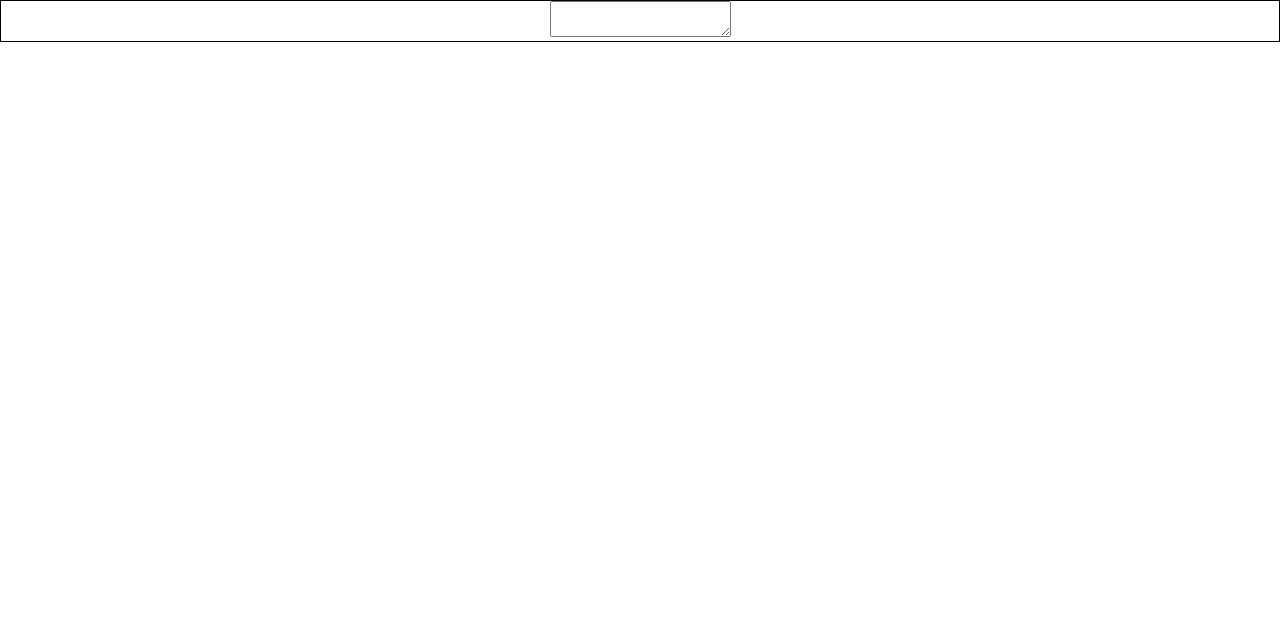
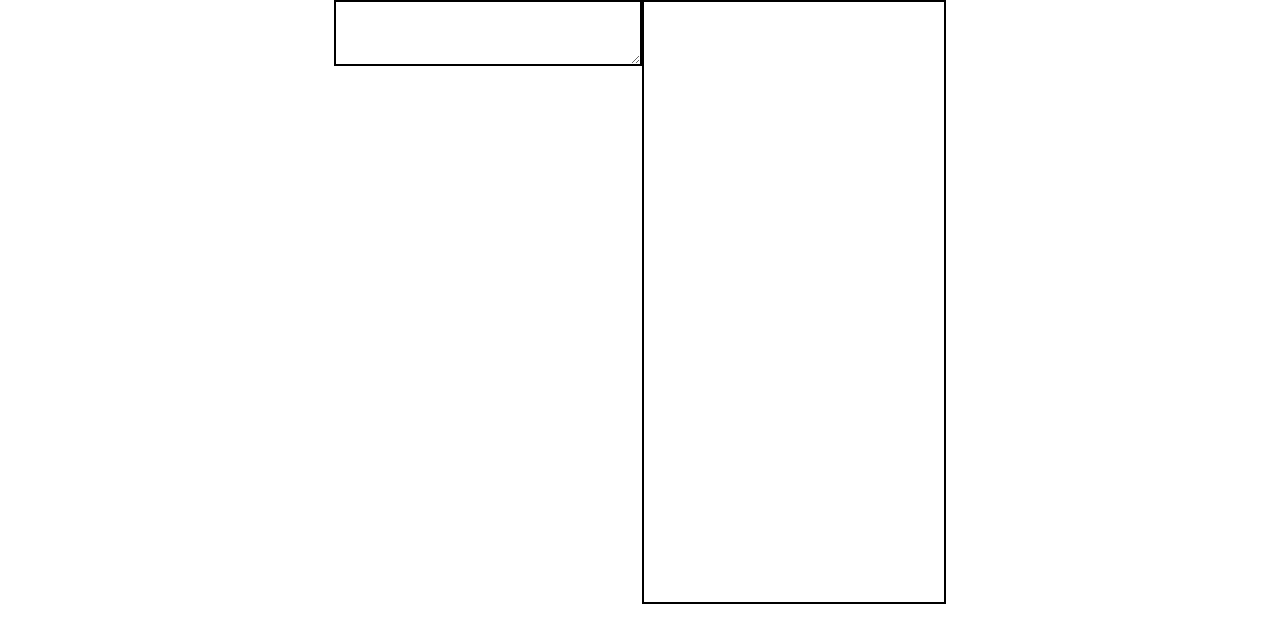
Before and after one commit to markysha/dsu-visualizer, a React (Create React App) app: page / in a window 1280 px wide. Shown: the top 642 px of the page. Built offline with nearby package versions, Linux system fonts and the light colour scheme.

Commit message:
added basic graph visualization

```diff
--- a/package.json
+++ b/package.json
@@ -6,6 +6,7 @@
     "@testing-library/jest-dom": "^4.2.4",
     "@testing-library/react": "^9.5.0",
     "@testing-library/user-event": "^7.2.1",
+    "cytoscape": "^3.14.1",
     "react": "^16.13.1",
     "react-dom": "^16.13.1",
     "react-redux": "^7.2.0",
--- a/src/App.css
+++ b/src/App.css
@@ -1,38 +1,6 @@
 .App {
-  text-align: center;
+  display: flex;
+  justify-content: center;
+  align-items: top;
+  /* text-align: center; */
 }
-
-.App-logo {
-  height: 40vmin;
-  pointer-events: none;
-}
-
-@media (prefers-reduced-motion: no-preference) {
-  .App-logo {
-    animation: App-logo-spin infinite 20s linear;
-  }
-}
-
-.App-header {
-  background-color: #282c34;
-  min-height: 100vh;
-  display: flex;
-  flex-direction: column;
-  align-items: center;
-  justify-content: center;
-  font-size: calc(10px + 2vmin);
-  color: white;
-}
-
-.App-link {
-  color: #61dafb;
-}
-
-@keyframes App-logo-spin {
-  from {
-    transform: rotate(0deg);
-  }
-  to {
-    transform: rotate(360deg);
-  }
-}
--- a/src/App.js
+++ b/src/App.js
@@ -1,11 +1,13 @@
 import React from 'react';
 import './App.css';
 import GraphInput from "./components/GraphInput";
+import GraphVisualizer from "./components/GraphVisualizer";
 
 function App() {
   return (
     <div className="App">
       <GraphInput />
+      <GraphVisualizer />
     </div>
   );
 }
--- a/src/classes/graph.js
+++ b/src/classes/graph.js
@@ -7,11 +7,11 @@ export default class Graph {
     .split("\n")
     .forEach(line => {
       if (!line) return;
-      let numbers = line.split(" ").map(word => +word);
+      let numbers = line.split(" ");
       if (numbers.length !== 3) return;
       let [from, to, weight] = numbers;
       this.edges.push({ from, to, weight });
-      this.vertices = Object.assign(this.vertices, { to, from });
+      this.vertices = Object.assign(this.vertices, { [to]: to, [from]: from });
     });
   }
 }
--- a/src/components/GraphInput.css
+++ b/src/components/GraphInput.css
@@ -1,8 +1,9 @@
 .GraphInput {
-    border: 1px solid black;
 }
 
-.GrapghInput-input {
+.GraphInput-input {
+    border: 2px solid black;
     min-width: 100px;
     max-width: 300px;
+    font-size: 25px;
 }
--- a/src/components/GraphInput.js
+++ b/src/components/GraphInput.js
@@ -6,9 +6,7 @@ import { setGraph } from '../actions';
 function GraphInput({ graph, setGraph }) {
   return (
     <div className="GraphInput">
-      <form>
-        <textarea className="GraphInput-input" value={graph} onChange={event => setGraph(event.target.value)} />
-      </form>
+      <textarea className="GraphInput-input" value={graph} onChange={event => setGraph(event.target.value)} />
     </div>
   );
 }
--- /dev/null
+++ b/src/components/GraphVisualizer.css
@@ -0,0 +1,5 @@
+.GraphVisualizer {
+  min-width: 300px;
+  min-height: 600px;
+  border: 2px solid black;
+}
--- /dev/null
+++ b/src/components/GraphVisualizer.js
@@ -0,0 +1,81 @@
+import React from 'react';
+import { connect } from 'react-redux';
+import Graph from "../classes/graph";
+import cytoscape from "cytoscape";
+import "./GraphVisualizer.css";
+
+class GraphVisualizer extends React.Component {
+  constructor(props) {
+    super(props);
+  }
+
+  componentDidUpdate() {
+    this.graph = this.props.graph;
+
+    console.log(document.querySelector('.GraphVisualizer'));
+    console.log(this.graph);
+    this.cy = cytoscape({
+
+      container: document.querySelector('.GraphVisualizer'), // container to render in
+
+      elements: [
+        ...Object.keys(this.graph.vertices).map(key => ({
+          data: {id: key}
+        })),
+        ...this.graph.edges.map(edge => ({
+          data: {id: edge.from + "_" + edge.to, source: edge.from, target: edge.to }
+        })),
+        // { // edge ab
+        //   data: { id: 'ab', source: 'a', target: 'b' }
+        // }
+      ],
+
+      style: [ // the stylesheet for the graph
+        {
+          selector: 'node',
+          style: {
+            'background-color': '#666',
+            'label': 'data(id)'
+          }
+        },
+
+        {
+          selector: 'edge',
+          style: {
+            'width': 3,
+            'line-color': '#ccc',
+            'target-arrow-color': '#ccc',
+            'target-arrow-shape': 'triangle'
+          }
+        }
+      ],
+
+      minZoom: 1,
+      maxZoom: 1,
+
+      layout: {
+        name: 'grid',
+        rows: 1
+      }
+
+    });
+
+    this.cy.animation();
+  }
+
+  render() {
+    return (
+      <div className="GraphVisualizer">
+
+      </div>
+    );
+  }
+}
+
+const mapStateToProps = state => ({
+  graph: new Graph(state.graph),
+})
+
+const mapDispatchToProps = dispatch => ({})
+
+export default connect(mapStateToProps, mapDispatchToProps)(GraphVisualizer);
--- a/src/reducers/graphReducer.js
+++ b/src/reducers/graphReducer.js
@@ -1,5 +1,3 @@
-import Graph from '../classes/graph';
-
 export default (state="", action) => {
   switch (action.type) {
     case "UPDATE_GRAPH":
```
Also changed, not shown: 1 other file (tests, documents, lock files or other folders).
